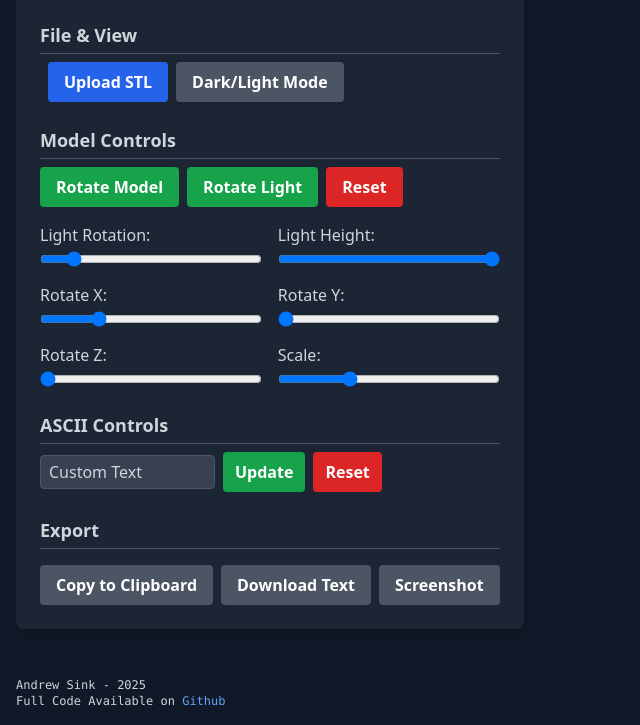
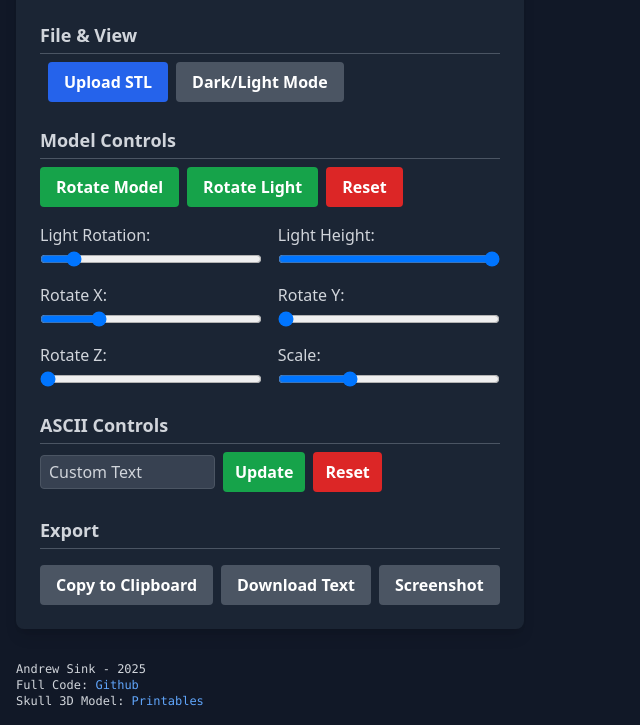
Before and after one commit to AndrewSink/STL-to-ASCII-Generator, a plain HTML site: page index.html in a window 1280 px wide. Shown: the part 75-800 px from the top of the page, without its empty margins (0-640 px from the left). Drawn offline with nearby package versions, Linux system fonts and the light colour scheme; no server answers.

Commit message:
updated demo model

```diff
--- a/index.html
+++ b/index.html
@@ -107,8 +107,10 @@
     </div>
     <div id="kofi" class="absolute bottom-4 left-4">
       <p class="text-xs font-mono">Andrew Sink - 2025</p>
-      <p class="text-xs font-mono">Full Code Available on <a href="https://github.com/AndrewSink/STL-to-ASCII-Generator"
+      <p class="text-xs font-mono">Full Code: <a href="https://github.com/AndrewSink/STL-to-ASCII-Generator"
           class="text-blue-400 hover:underline">Github</a></p>
+      <p class="text-xs font-mono">Skull 3D Model: <a href="https://www.printables.com/model/1197733-skull-from-ct-scan"
+          class="text-blue-400 hover:underline">Printables</a></p>
       <script src="https://storage.ko-fi.com/cdn/widget/Widget_2.js"></script>
       <script>
         kofiwidget2.init("Want to buy me a coffee?", "#29abe0", "A0A35L8LW"),
--- a/script.js
+++ b/script.js
@@ -134,7 +134,7 @@ document.body.appendChild(effect.domElement)
 
 
 stlLoader.load(
-    './models/model.stl',
+    './models/skull_mesh.stl',
     function (geometry) {
 
         myMesh.material = material;
```
Also changed, not shown: 2 other files.
